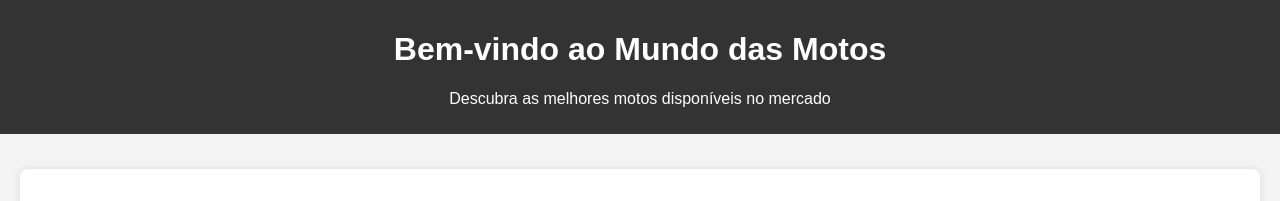
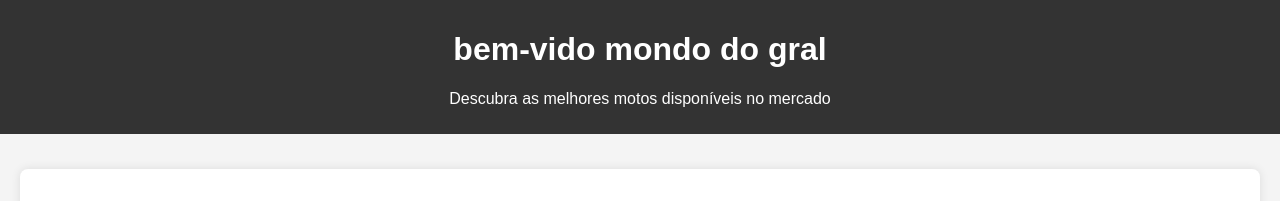
Before and after one commit to 1tecnico/carlos, a plain HTML site: page index.html in a window 1280 px wide. Shown: the top 201 px of the page. Drawn offline with Linux system fonts and the light colour scheme.

Commit message:
Update index.html

```diff
--- a/index.html
+++ b/index.html
@@ -52,7 +52,7 @@
 <body>
 
 <header>
-    <h1>Bem-vindo ao Mundo das Motos</h1>
+    <h1>bem-vido mondo do gral</h1>
     <p>Descubra as melhores motos disponíveis no mercado</p>
 </header>
 
```
